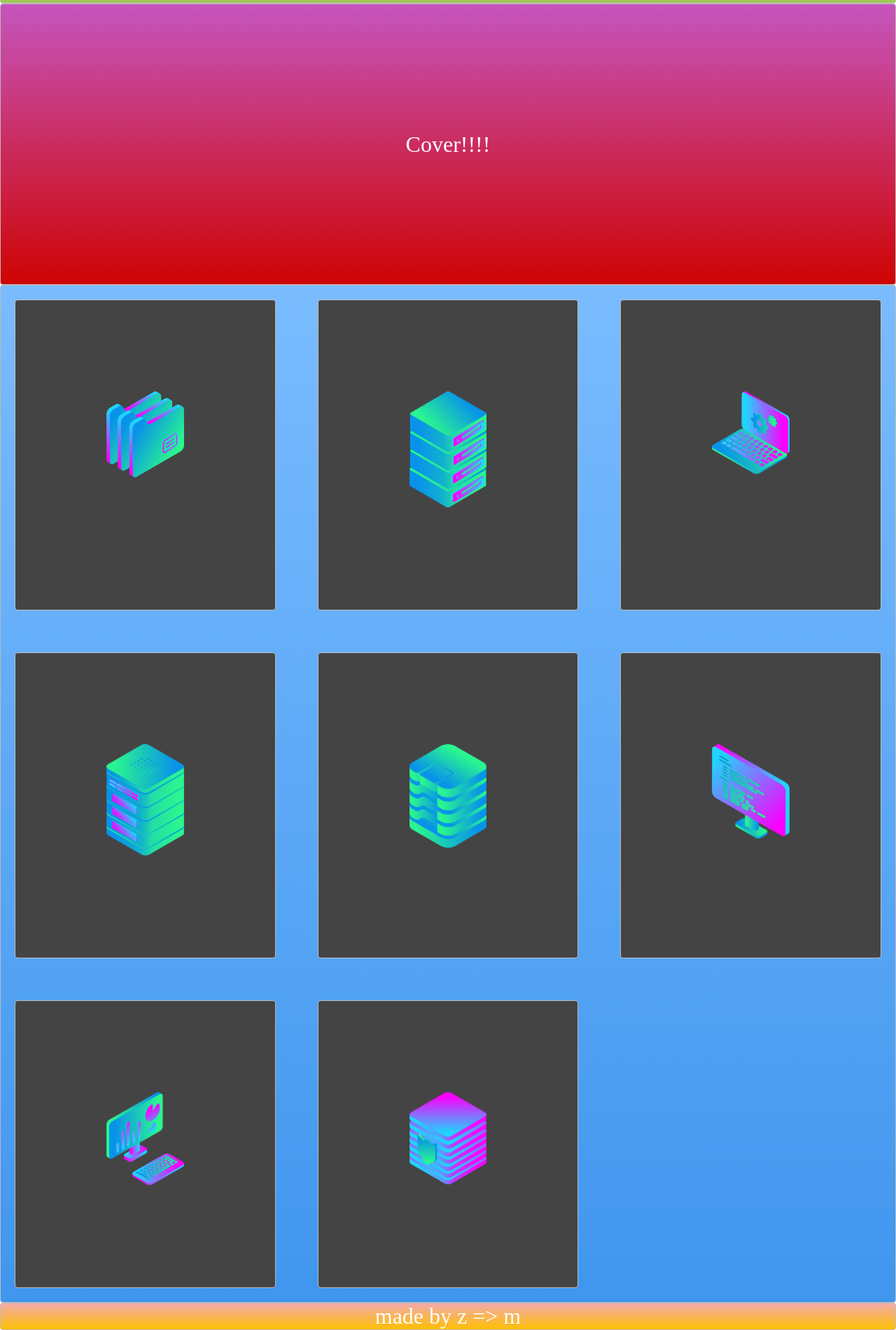
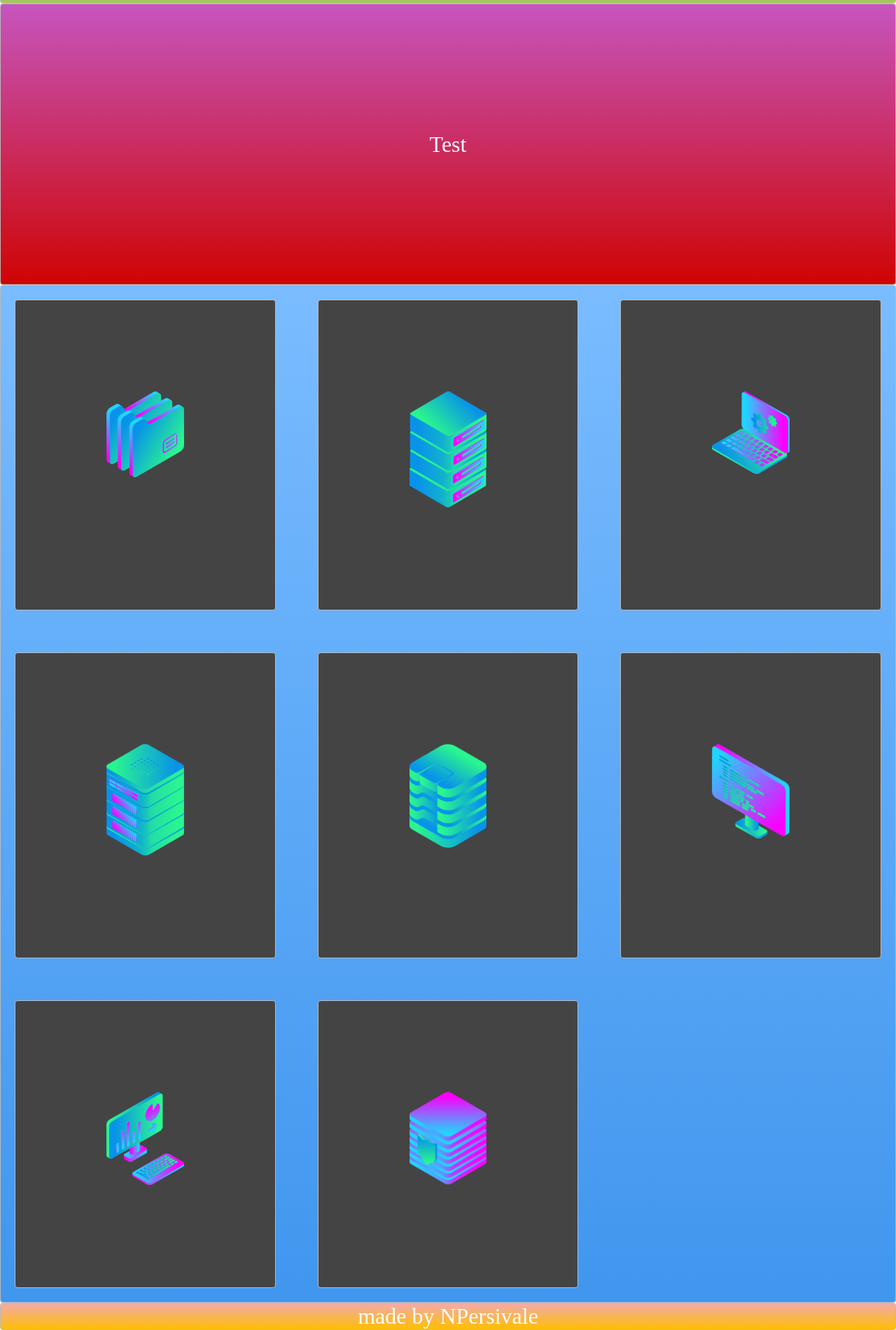
Before and after one commit to NPersivale/grid-project, a plain HTML site: page index.html in a window 1280 px wide. Shown: the part 63-1963 px from the top of the page at 70% size. Drawn offline with Linux system fonts and the light colour scheme.

Commit message:
initial commit

```diff
--- a/index.html
+++ b/index.html
@@ -13,7 +13,7 @@
         <li class="push"><a href="">Contact</a></li>
     </ul>
   </nav>
-  <div class="container zone red">Cover!!!!</div>
+  <div class="container zone red">Test</div>
   <div class="zone blue grid-wrapper">
     <div class="box zone"><img src="./img/files_2.png"></div>
     <div class="box zone"><img src="./img/server_2_2.png"></div>
@@ -24,7 +24,7 @@
     <div class="box zone"><img src="./img/desktop_analytics_2.png"></div>
     <div class="box zone"><img src="./img/server_safe_2.png"></div>
   </div>
-  <footer class="zone yellow">made by z => m</footer>
+  <footer class="zone yellow">made by NPersivale</footer>
 </div>
 </body>
 </html>
```
